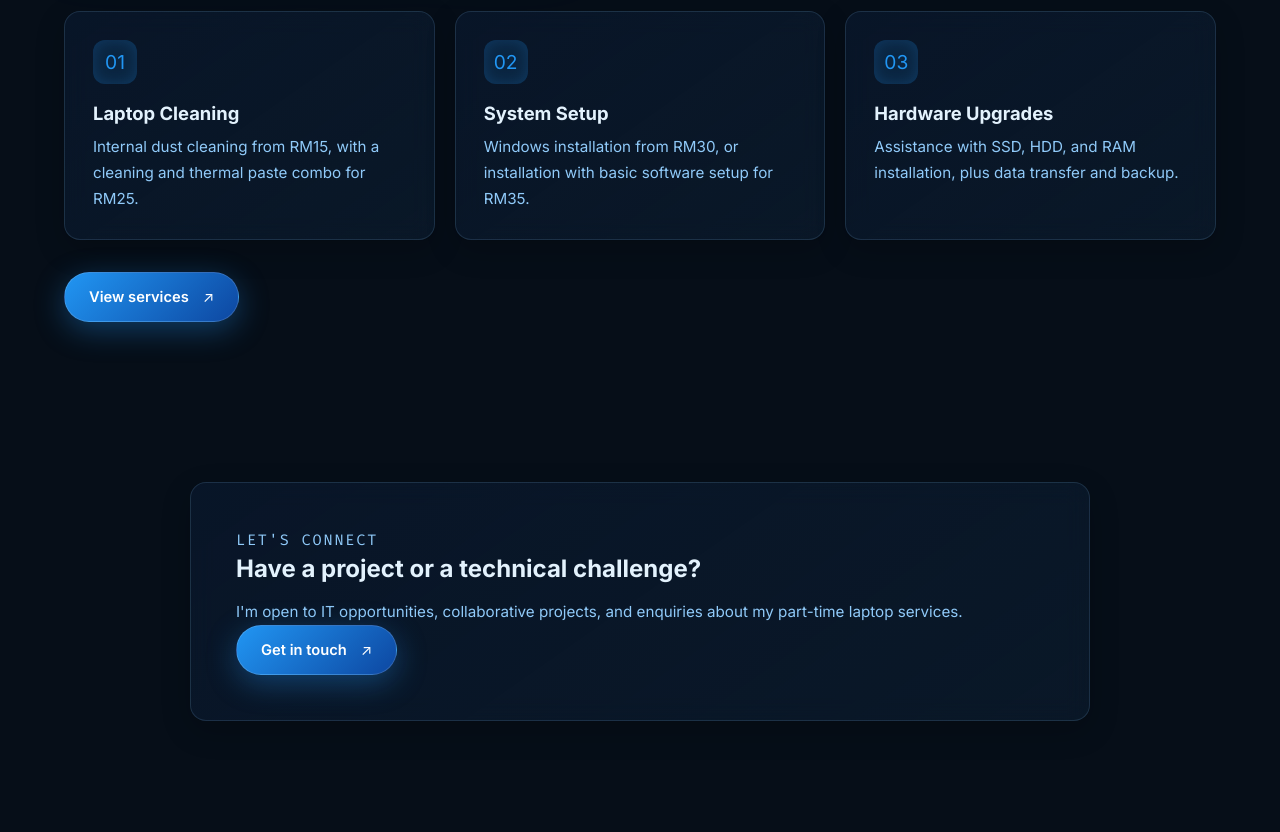
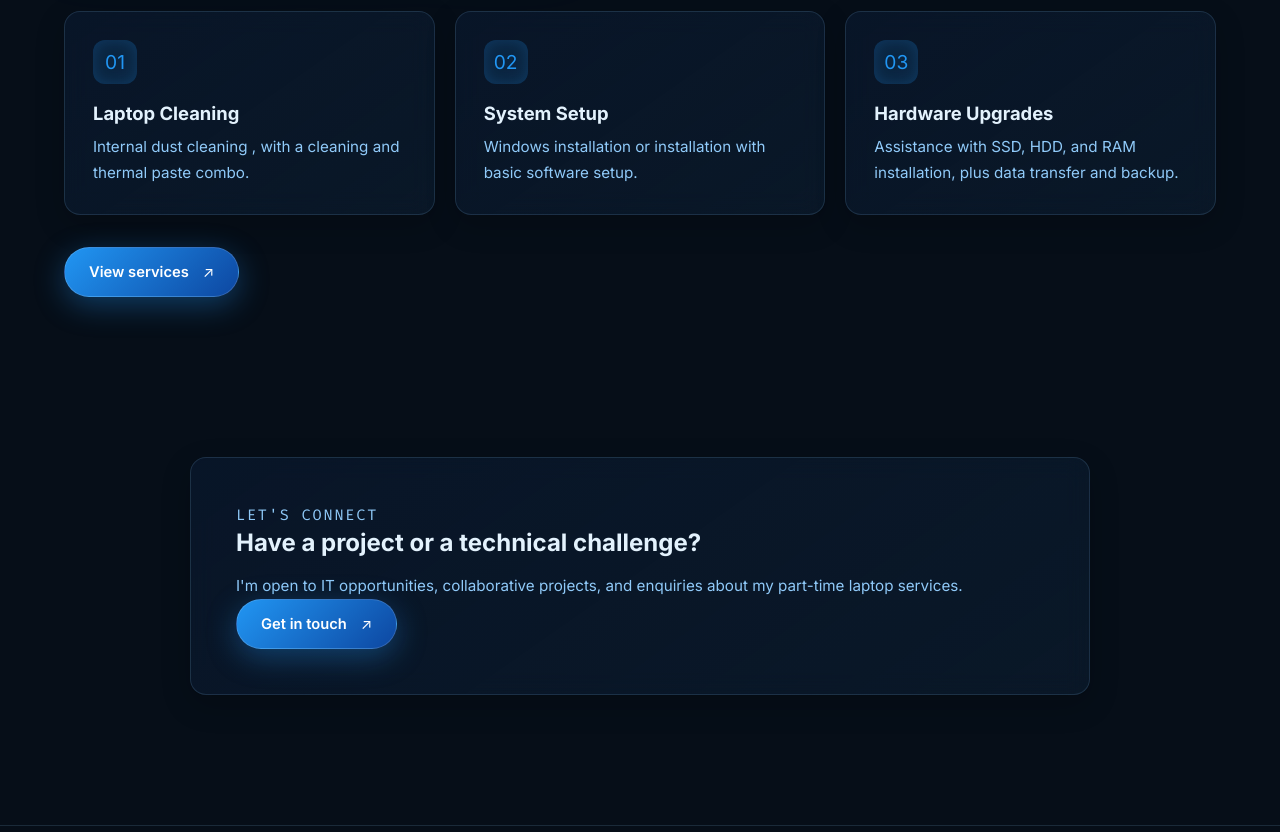
Before and after one commit to nazschwarzs/naz-portfolio, a website built with Vite: page index.html in a window 1280 px wide. Shown: the part 2620-3452 px from the top of the page. Built offline with nearby package versions, Linux system fonts and the light colour scheme.

Commit message:
Refactor service descriptions for clarity and conciseness

```diff
--- a/index.html
+++ b/index.html
@@ -247,15 +247,15 @@
                 <article class="principle reveal">
                     <span>01</span>
                     <h3>Laptop Cleaning</h3>
-                    <p>Internal dust cleaning from RM15, with a cleaning
-                        and thermal paste combo for RM25.</p>
+                    <p>Internal dust cleaning , with a cleaning
+                        and thermal paste combo.</p>
                 </article>
 
                 <article class="principle reveal">
                     <span>02</span>
                     <h3>System Setup</h3>
-                    <p>Windows installation from RM30, or installation
-                        with basic software setup for RM35.</p>
+                    <p>Windows installation or installation
+                        with basic software setup.</p>
                 </article>
 
                 <article class="principle reveal">
```
